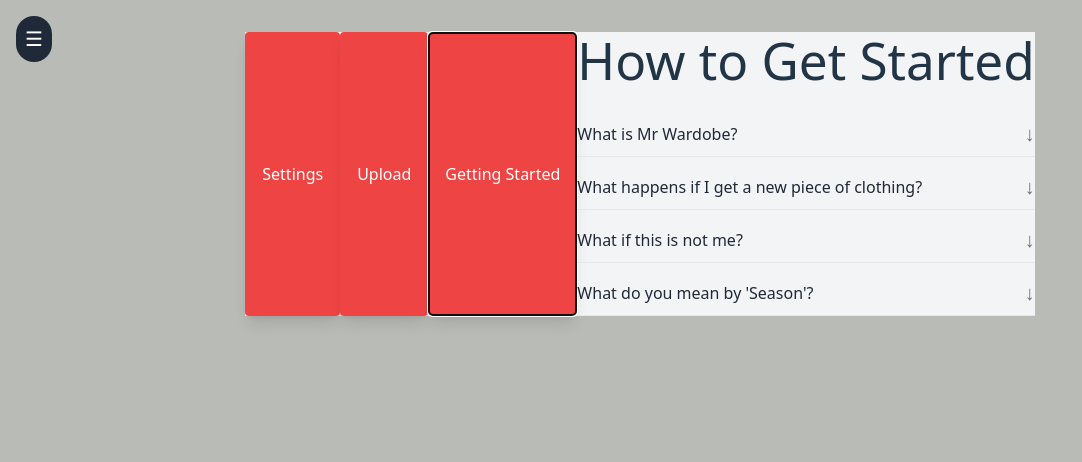
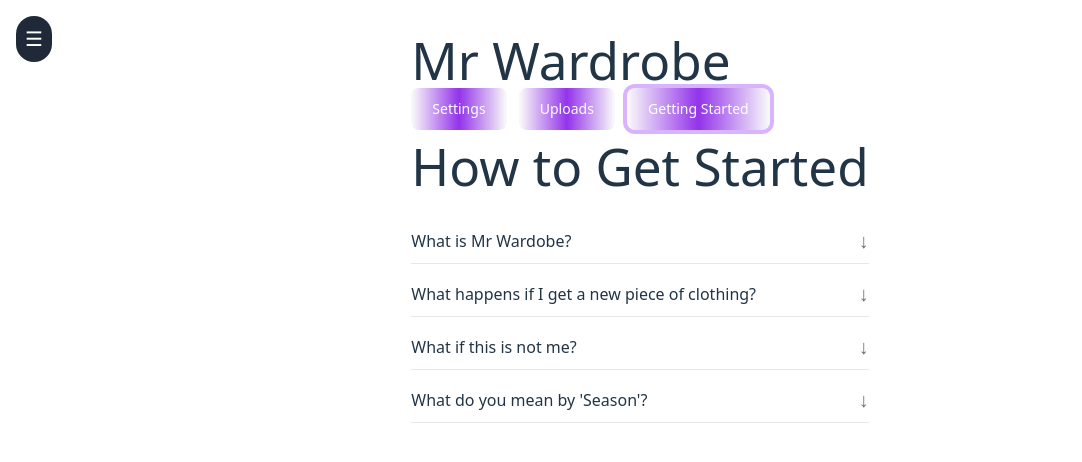
Before and after one commit to raniamaaraba/MrWardrobe, a Svelte app: page / in a window 1280 px wide. Both pictures are taken after a click on the button "Getting Started". Shown: the top 462 px of the page, without its empty margins (0-1082 px from the left). Built offline with nearby package versions, Linux system fonts and the light colour scheme.

Commit message:
fix main design

```diff
--- a/index.html
+++ b/index.html
@@ -11,7 +11,7 @@
     <link rel="icon" type="image/svg+xml" href="/logos/Mr Wardrobe_transparent-.png" />
     <title>Mr Wardrobe</title>
   </head>
-  <body bgcolor=b9bbb6>
+  <body>
     <div id="app"></div>
     <script type="module" src="/src/main.js"></script>
   </body>
--- a/src/App.svelte
+++ b/src/App.svelte
@@ -54,17 +54,29 @@
   </div>
 {/if}
 
-<!--buttons -->
-<div class="flex justify-normal bg-gray-100">
-    <button on:click={() => navigate('settings')} class="px-4 py-2 bg-red-500 text-white rounded shadow-lg hover:bg-red-600 transition">
+
+
+{#if showQuiz}
+  <Quiz on:close={() => showQuiz = false} />
+{/if}
+
+<main>
+  <h1>
+    Mr Wardrobe
+  </h1>
+
+  <!-- button design logic: https://flowbite.com/docs/components/buttons/#gradient-monochrome-->
+
+  <!-- button inside main so no white border-->
+  <button on:click= {() => navigate('settings')} type="button" class="text-white bg-gradient-to-r from-purple-500 via-purple-600 to-purple-700 hover:bg-gradient-to-br focus:ring-4 focus:outline-none focus:ring-purple-300 dark:focus:ring-purple-800 font-medium rounded-lg text-sm px-5 py-2.5 text-center me-2 mb-2">
     Settings
-    </button>
-    <button on:click={() => navigate('upload')} class="px-4 py-2 bg-red-500 text-white rounded shadow-lg hover:bg-red-600 transition">
-      Upload
-    </button>
-    <button on:click={() => navigate('getting-started')} class="px-4 py-2 bg-red-500 text-white rounded shadow-lg hover:bg-red-600 transition">
-      Getting Started
-    </button>
+  </button>
+  <button on:click= {() => navigate('upload')} type="button" class="text-white bg-gradient-to-r from-purple-500 via-purple-600 to-purple-700 hover:bg-gradient-to-br focus:ring-4 focus:outline-none focus:ring-purple-300 dark:focus:ring-purple-800 font-medium rounded-lg text-sm px-5 py-2.5 text-center me-2 mb-2">
+    Uploads
+  </button>
+  <button on:click= {() => navigate('getting-started')} type="button" class="text-white bg-gradient-to-r from-purple-500 via-purple-600 to-purple-700 hover:bg-gradient-to-br focus:ring-4 focus:outline-none focus:ring-purple-300 dark:focus:ring-purple-800 font-medium rounded-lg text-sm px-5 py-2.5 text-center me-2 mb-2">
+    Getting Started
+  </button>
 
   <!--switch content -->
   {#if currentPage === 'settings'}
@@ -73,18 +85,8 @@
     <Upload />
   {:else if currentPage === 'getting-started'}
     <GettingStarted />
-  {:else}
-    <h1>
-      Mr Wardrobe
-    </h1>
   {/if}
-</div>
 
-{#if showQuiz}
-  <Quiz on:close={() => showQuiz = false} />
-{/if}
-
-<main>
 
 
 
--- a/src/info.svelte
+++ b/src/info.svelte
@@ -34,14 +34,14 @@
         {#each questions as q, i}
             <div class="border-b pb-2">
                 <div class="flex items-center justify-between cursor-pointer" on:click={() => toggle(i)}>
-                    <span class="text-base font-medium text-gray-800">{q.title}</span>
+                    <span class="text-base font-medium text-white-800">{q.title}</span>
                     <span class="text-xl text-gray-500 transform transition-transform duration-200 {openIndex === i ? 'rotate-180' : ''}">
                     ↓
                     </span>
                 </div>
 
                 {#if openIndex === i}
-                    <div class="mt-2 text-gray-700 text-sm">
+                    <div class="mt-2 text-white-700 text-sm">
                     {q.answer}
                     </div>
                 {/if}
```
Also changed, not shown: 1 other file (tests, documents, lock files or other folders).
